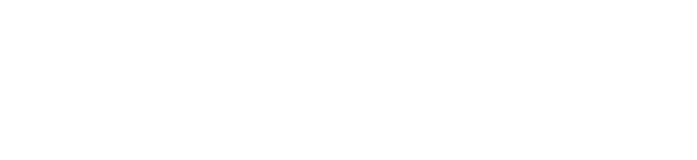
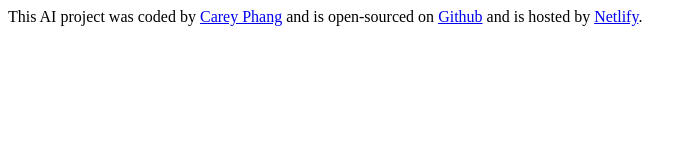
Before and after one commit to nariko1228/AI-Generator, a plain HTML site: page index.html in a window 1280 px wide. Shown: the whole page, without its empty margins (0-697 px from the left). Drawn offline with Linux system fonts and the light colour scheme.

Commit message:
added footer and connect to github and netlify

```diff
--- a/index.html
+++ b/index.html
@@ -7,6 +7,18 @@
     <title>AI Generator</title>
   </head>
   <body>
+    <footer>
+      This AI project was coded by
+      <a href="https://github.com/nariko1228/" target="_blank">Carey Phang</a>
+      and is open-sourced on
+      <a href="https://github.com/nariko1228?tab=repositories/" target="_blank"
+        >Github</a
+      >
+      and is hosted by
+      <a href="https://carey-ai-generator.netlify.app/" target="_blank"
+        >Netlify</a
+      >.
+    </footer>
     <script src="src/index.js"></script>
   </body>
 </html>
```
